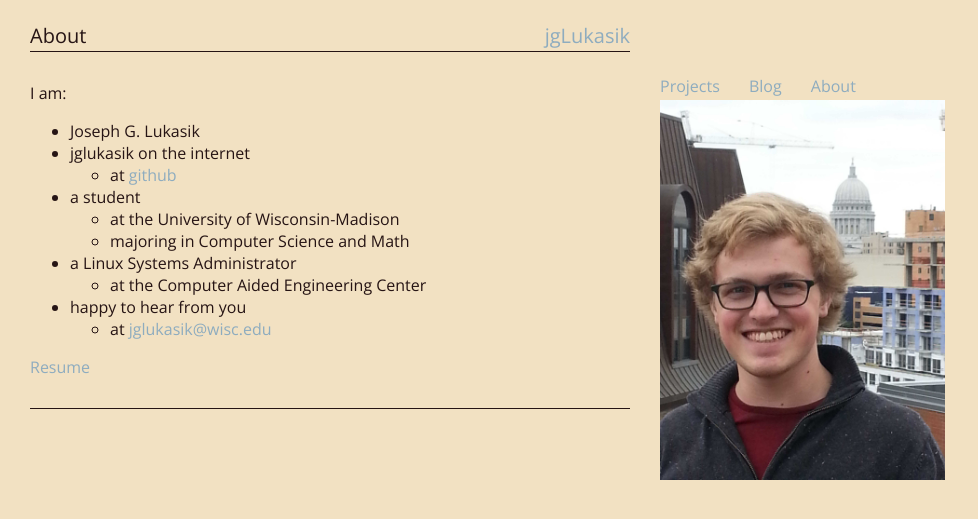
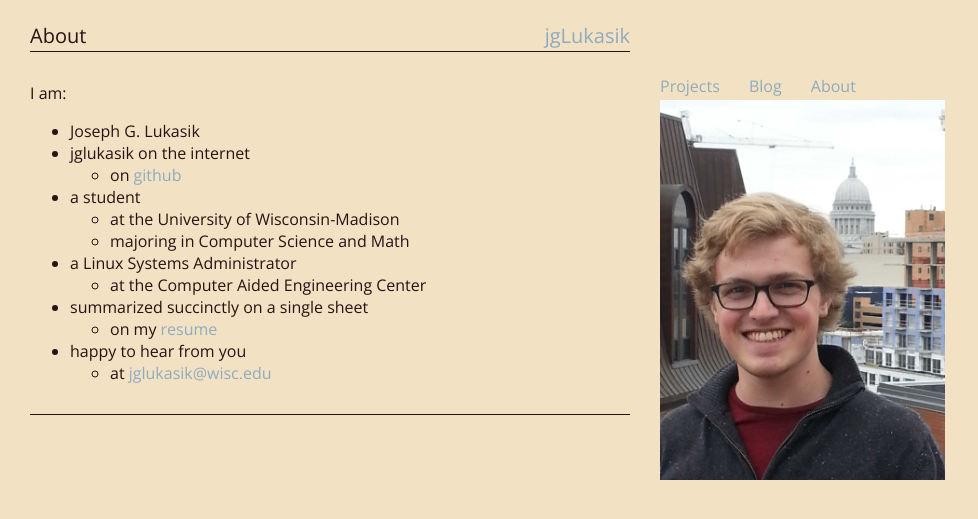
Before and after one commit to jglukasik/jglukasik.github.io, a Jekyll site: the page built from about/index.markdown, in a window 1280 px wide. Shown: the top 519 px of the page, without its empty margins (0-978 px from the left). Built offline with Jekyll 4.4.1, drawn with Linux system fonts in a browser that asks for light colours.

```diff
--- a/about/index.markdown
+++ b/about/index.markdown
@@ -7,13 +7,13 @@ I am:
 
 * Joseph G. Lukasik
 * jglukasik on the internet
-    + at [github](https://www.github.com/jglukasik)
+    + on [github](https://www.github.com/jglukasik)
 * a student
     + at the University of Wisconsin-Madison
     + majoring in Computer Science and Math
 * a Linux Systems Administrator
     + at the Computer Aided Engineering Center
+* summarized succinctly on a single sheet
+    + on my [resume](/about/JosephLukasik.pdf)
 * happy to hear from you
     + at [jglukasik@wisc.edu](mailto:jglukasik@wisc.edu)
-
-[Resume](/JosephLukasik.pdf)
```
Also changed, not shown: 2 other files.
